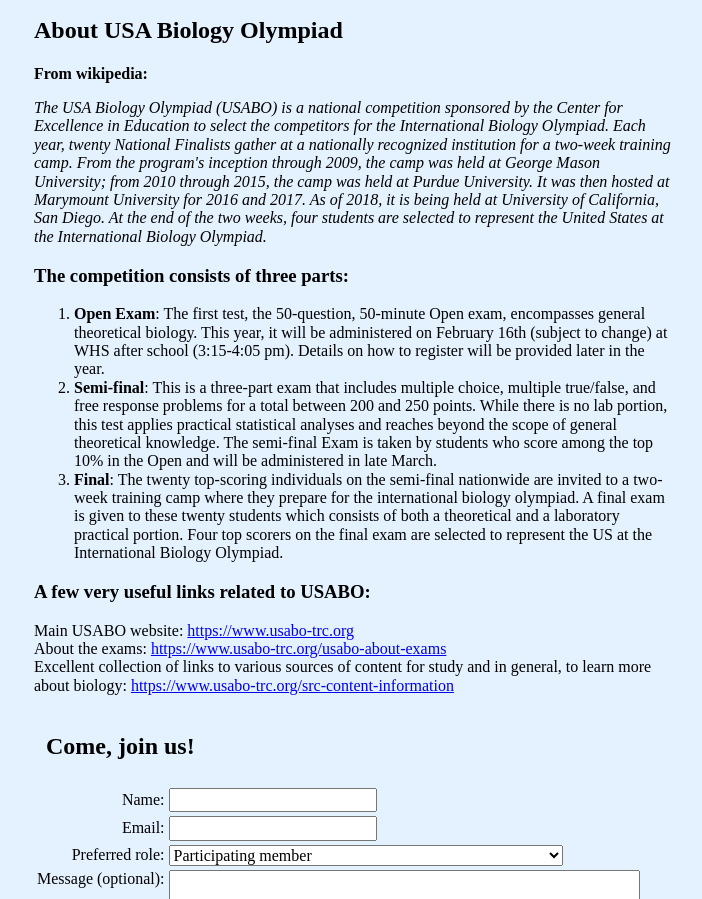
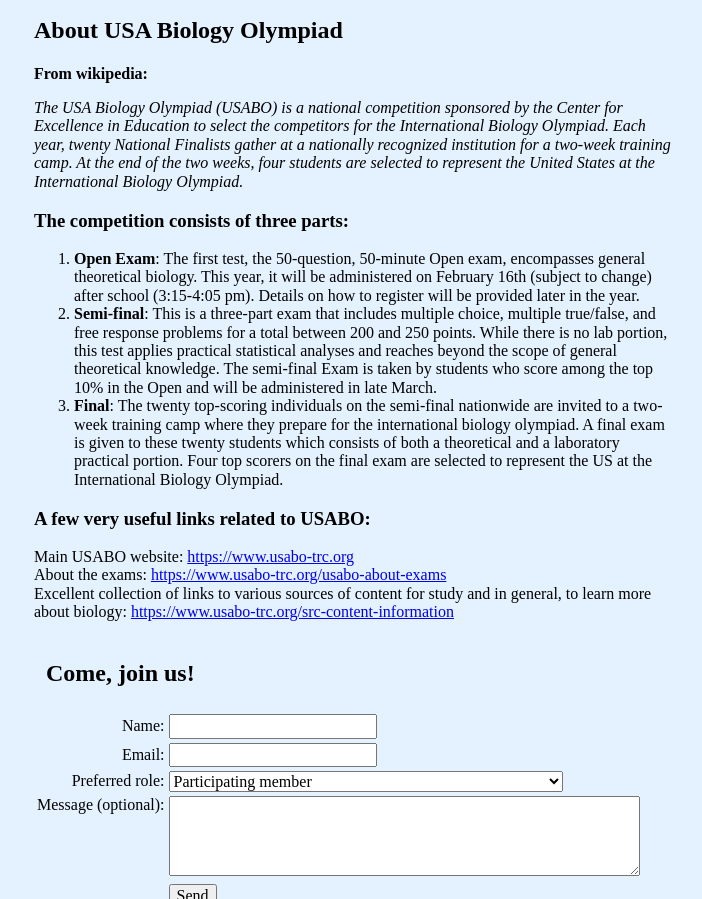
Before and after one commit to greeleybio/greeleybio.github.io, a plain HTML site: page index.html in a window 1280 px wide. Shown: the part 914-1813 px from the top of the page, without its empty margins (286-988 px from the left). Drawn offline with nearby package versions, Linux system fonts and the light colour scheme; a web font is replaced by a local one.

Commit message:
Update index.html

```diff
--- a/index.html
+++ b/index.html
@@ -375,12 +375,12 @@ h1 {
 
 
       <b>From wikipedia:</b><p>
-	<i> The USA Biology Olympiad (USABO) is a national competition sponsored by the Center for Excellence in Education to select the competitors for the International Biology Olympiad. Each year, twenty National Finalists gather at a nationally recognized institution for a two-week training camp. From the program's inception through 2009, the camp was held at George Mason University; from 2010 through 2015, the camp was held at Purdue University. It was then hosted at Marymount University for 2016 and 2017. As of 2018, it is being held at University of California, San Diego. At the end of the two weeks, four students are selected to represent the United States at the International Biology Olympiad. </i>
+	<i> The USA Biology Olympiad (USABO) is a national competition sponsored by the Center for Excellence in Education to select the competitors for the International Biology Olympiad. Each year, twenty National Finalists gather at a nationally recognized institution for a two-week training camp. At the end of the two weeks, four students are selected to represent the United States at the International Biology Olympiad. </i>
 
 
 	<h3>The competition consists of three parts:</h3>
 	<ol>
-	  <li><b>Open Exam</b>:  The first test, the 50-question, 50-minute Open exam, encompasses general theoretical biology. This year, it will be administered on February 16th (subject to change) at WHS after school (3:15-4:05 pm). Details on how to register will be provided later in the year.</li>
+	  <li><b>Open Exam</b>:  The first test, the 50-question, 50-minute Open exam, encompasses general theoretical biology. This year, it will be administered on February 16th (subject to change) after school (3:15-4:05 pm). Details on how to register will be provided later in the year.</li>
 	  <li><b>Semi-final</b>: This is a three-part exam that includes multiple choice, multiple true/false, and free response problems for a total between 200 and 250 points. While there is no lab portion, this test applies practical statistical analyses and reaches beyond the scope of general theoretical knowledge. The semi-final Exam is taken by students who score among the top 10% in the Open and will be administered in late March.</li>
 	  <li><b>Final</b>:  The twenty top-scoring individuals on the semi-final nationwide are invited to a two-week training camp where they prepare for the international biology olympiad. A final exam is given to these twenty students which consists of both a theoretical and a laboratory practical portion. Four top scorers on the final exam are selected to represent the US at the International Biology Olympiad.</li>
 	</ol>
```
